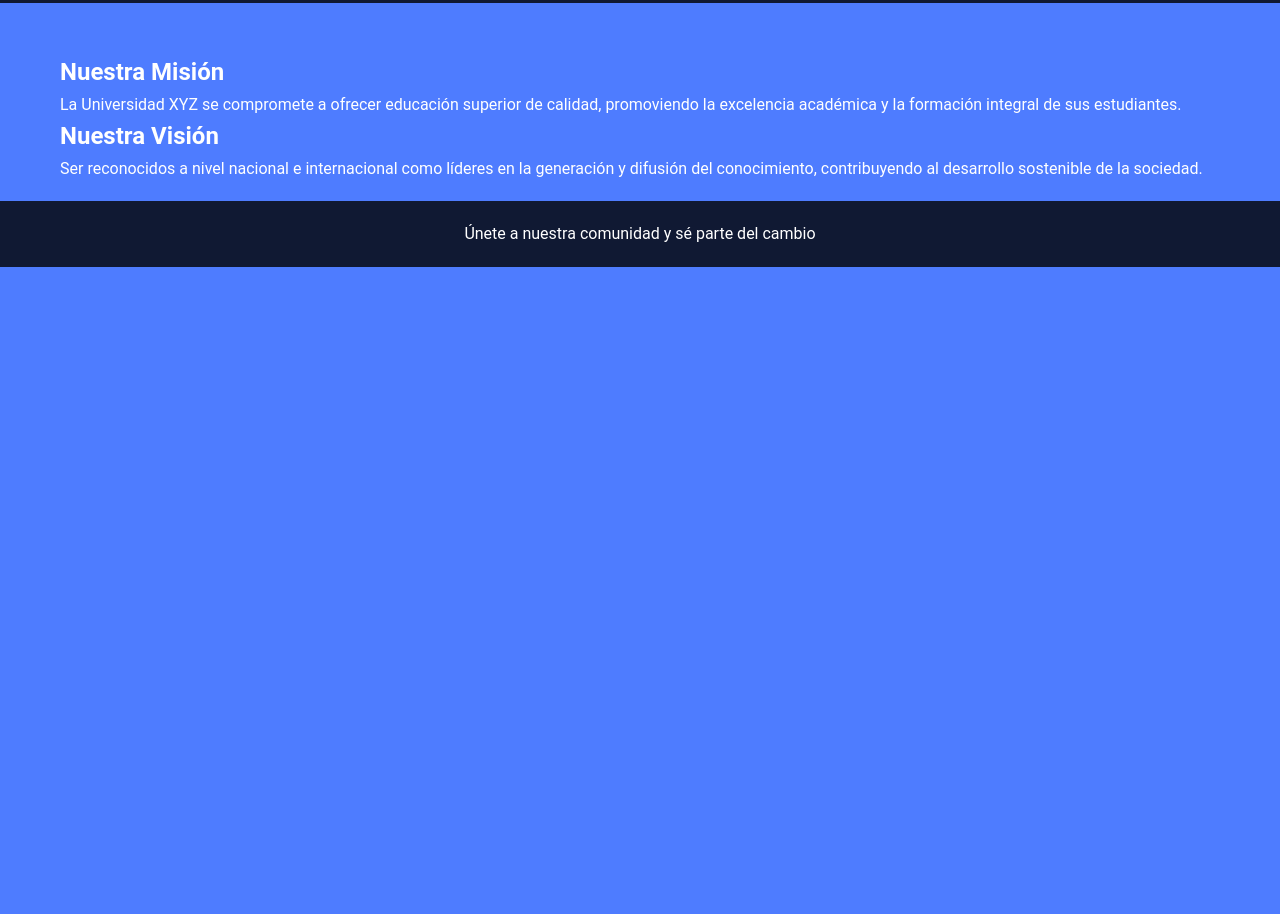
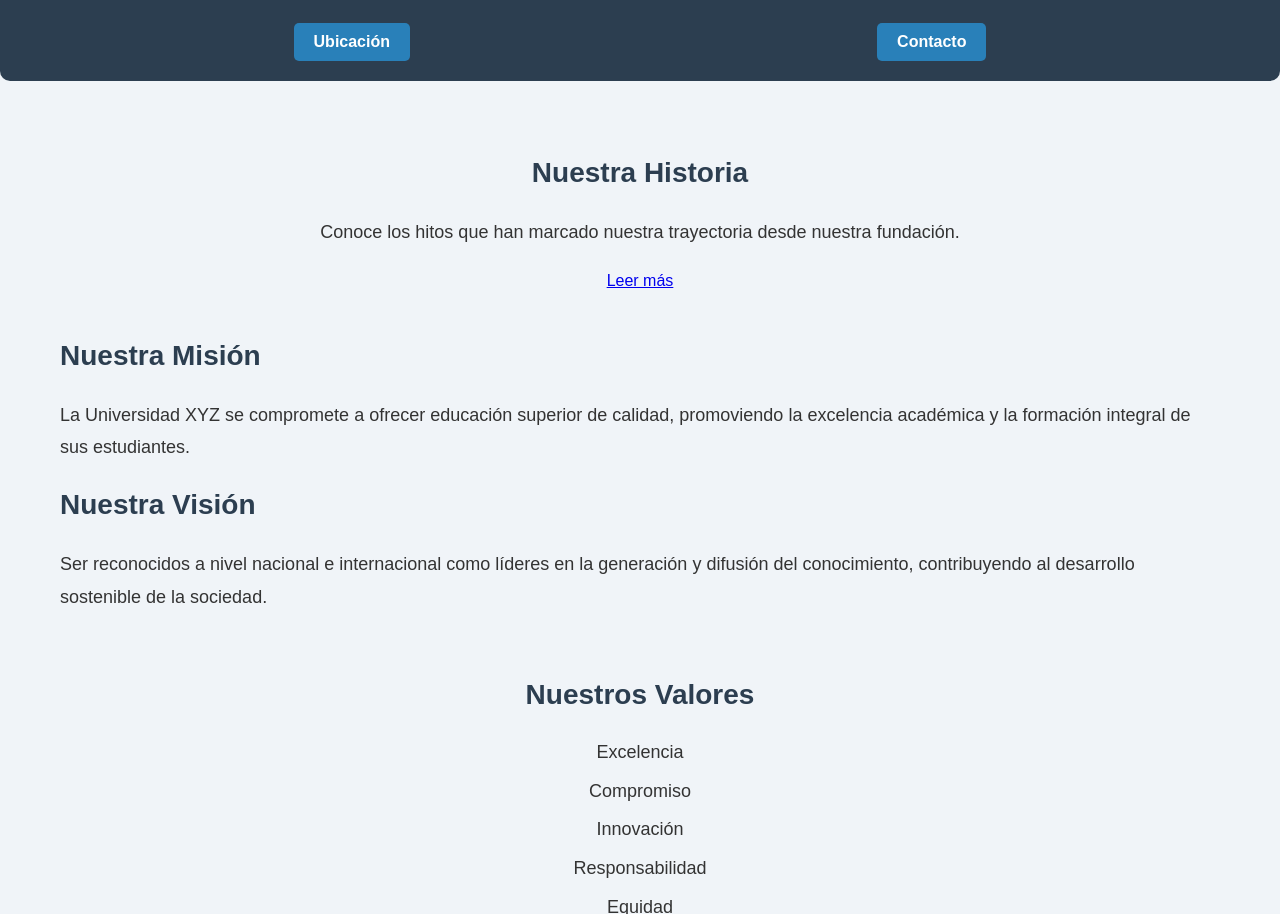
Before and after one commit to LCA19094/Caballero01, a plain HTML site: page acerca_de.html in a window 1280 px wide. Shown: the part 139-1053 px from the top of the page. Before the commit the page ends 800 px from the top, so only its background shows below. Drawn offline with Linux system fonts and the light colour scheme.

Commit message:
Tercera version m3

```diff
--- /dev/null
+++ b/acerca_de.css
@@ -0,0 +1,192 @@
+/* Estilos generales */
+body {
+    font-family: Arial, sans-serif;
+    font-size: 16px;
+    line-height: 1.6;
+    color: #333;
+    background-color: #f0f4f8;
+    transition: background-color 0.3s ease;
+  }
+
+  .container {
+    max-width: 1200px;
+    margin: 0 auto;
+    padding: 0 20px;
+    transition: padding 0.3s ease;
+    display: flex;
+    flex-direction: column;
+    align-items: center;
+  }
+
+  /* Encabezado */
+  .acerca-de-header {
+    background-color: #2c3e50;
+    color: #fff;
+    padding: 20px 0;
+    text-align: center;
+    border-radius: 10px;
+    transition: background-color 0.3s ease, padding 0.3s ease;
+    width: 100%;
+  }
+
+  .acerca-de-header h1 {
+    font-size: 36px;
+    margin-bottom: 10px;
+    transition: font-size 0.3s ease, color 0.3s ease;
+  }
+
+  .acerca-de-header p {
+    font-size: 18px;
+    margin-bottom: 20px;
+    transition: font-size 0.3s ease, color 0.3s ease;
+  }
+
+  .botones-header {
+    text-align: center;
+    transition: transform 0.3s ease;
+    display: flex;
+    justify-content: space-around;
+    width: 100%;
+  }
+
+  .boton-ubicacion,
+  .boton-contacto {
+    display: inline-block;
+    padding: 10px 20px;
+    margin: 0 10px;
+    border: none;
+    border-radius: 5px;
+    font-size: 16px;
+    font-weight: bold;
+    color: #fff;
+    background-color: #2980b9;
+    cursor: pointer;
+    transition: background-color 0.3s ease, transform 0.3s ease, box-shadow 0.3s ease;
+  }
+
+  .boton-ubicacion:hover,
+  .boton-contacto:hover {
+    background-color: #1b4f72;
+    transform: scale(1.1);
+    box-shadow: 0px 10px 20px rgba(0, 0, 0, 0.1);
+  }
+
+  /* Contenido principal */
+  .acerca-de-main {
+    padding: 40px 0;
+    transition: padding 0.3s ease;
+    display: flex;
+    flex-direction: column;
+    align-items: center;
+    width: 100%;
+  }
+
+  .historia,
+  .mision-vision,
+  .valores,
+  .datos-institucionales,
+  .testimonios {
+    margin-bottom: 40px;
+    transition: margin-bottom 0.3s ease;
+    width: 100%;
+    display: flex;
+    flex-direction: column;
+    align-items: center;
+  }
+
+  .historia h2,
+  .mision h2,
+  .vision h2,
+  .valores h2,
+  .datos-institucionales h2,
+  .testimonios h2 {
+    font-size: 28px;
+    margin-bottom: 20px;
+    color: #2c3e50;
+    transition: color 0.3s ease, font-size 0.3s ease;
+  }
+
+  .historia p,
+  .mision p,
+  .vision p {
+    font-size: 18px;
+    line-height: 1.8;
+    margin-bottom: 20px;
+    transition: font-size 0.3s ease, color 0.3s ease;
+  }
+
+  .valores ul,
+  .datos-institucionales ul {
+    list-style: none;
+    display: flex;
+    flex-direction: column;
+    align-items: center;
+    width: 100%;
+  }
+
+  .valores li,
+  .datos-institucionales li {
+    font-size: 18px;
+    margin-bottom: 10px;
+    transition: font-size 0.3s ease, color 0.3s ease;
+  }
+
+  .testimonio {
+    margin-bottom: 20px;
+    padding: 20px;
+    background-color: #ecf0f1;
+    border-radius: 5px;
+    transition: background-color 0.3s ease, box-shadow 0.3s ease;
+    width: 100%;
+  }
+
+  .testimonio:hover {
+    background-color: #bdc3c7;
+    box-shadow: 0px 10px 20px rgba(0, 0, 0, 0.1);
+  }
+
+  .testimonio p {
+    font-size: 18px;
+    margin-bottom: 10px;
+    transition: font-size 0.3s ease, color 0.3s ease;
+  }
+
+  /* Pie de página */
+  .acerca-de-footer {
+    background-color: #2c3e50;
+    color: #fff;
+    padding: 20px 0;
+    text-align: center;
+    border-radius: 10px;
+    transition: background-color 0.3s ease, padding 0.3s ease;
+    width: 100%;
+  }
+
+  .acerca-de-footer p {
+    font-size: 16px;
+    margin-bottom: 10px;
+    transition: font-size 0.3s ease, color 0.3s ease;
+  }
+
+  .redes-sociales {
+    margin-top: 20px;
+    transition: margin-top 0.3s ease;
+    display: flex;
+    justify-content: center;
+    width: 100%;
+  }
+
+  .redes-sociales a {
+    display: inline-block;
+    margin-right: 10px;
+    transition: transform 0.3s ease, box-shadow 0.3s ease;
+  }
+
+  .redes-sociales a:hover {
+    transform: scale(1.2);
+    box-shadow: 0px 10px 20px rgba(0, 0, 0, 0.1);
+  }
+
+  .redes-sociales a:last-child {
+    margin-right: 0;
+  }
--- a/acerca_de.html
+++ b/acerca_de.html
@@ -4,30 +4,80 @@
   <meta charset="UTF-8">
   <meta name="viewport" content="width=device-width, initial-scale=1.0">
   <title>Acerca de - Universidad XYZ</title>
-  <link rel="stylesheet" href="style.css">
-</head>
+  <link rel="stylesheet" href="style.css"></head>
+  <link rel="stylesheet" href="acerca_de.css"></head>
 <body>
   <header class="acerca-de-header">
     <div class="container">
-      <h1>Acerca de Universidad XYZ</h1>
+      <a href="index.html"><img src="logo-universidad.png" alt="Logo Universidad XYZ" class="logo"></a>
+      <h1>Acerca de</h1>
       <p>Descubre nuestra historia, misión y visión</p>
-      <button class="boton-ubicacion">Ubicación</button>
+      <div class="botones-header">
+        <button class="boton-ubicacion">Ubicación</button>
+        <button class="boton-contacto">Contacto</a>
+      </div>
     </div>
   </header>
   <main class="acerca-de-main">
     <div class="container">
-      <section class="acerca-de">
-        <h2>Nuestra Misión</h2>
-        <p>La Universidad XYZ se compromete a ofrecer educación superior de calidad, promoviendo la excelencia académica y la formación integral de sus estudiantes.</p>
-        <h2>Nuestra Visión</h2>
-        <p>Ser reconocidos a nivel nacional e internacional como líderes en la generación y difusión del conocimiento, contribuyendo al desarrollo sostenible de la sociedad.</p>
+      <section class="historia">
+        <h2>Nuestra Historia</h2>
+        <p>Conoce los hitos que han marcado nuestra trayectoria desde nuestra fundación.</p>
+        <a href="historia.html" class="boton-ver-mas">Leer más</a>
+      </section>
+      <section class="mision-vision">
+        <div class="mision">
+          <h2>Nuestra Misión</h2>
+          <p>La Universidad XYZ se compromete a ofrecer educación superior de calidad, promoviendo la excelencia académica y la formación integral de sus estudiantes.</p>
+        </div>
+        <div class="vision">
+          <h2>Nuestra Visión</h2>
+          <p>Ser reconocidos a nivel nacional e internacional como líderes en la generación y difusión del conocimiento, contribuyendo al desarrollo sostenible de la sociedad.</p>
+        </div>
+      </section>
+      <section class="valores">
+        <h2>Nuestros Valores</h2>
+        <ul>
+          <li>Excelencia</li>
+          <li>Compromiso</li>
+          <li>Innovación</li>
+          <li>Responsabilidad</li>
+          <li>Equidad</li>
+        </ul>
+      </section>
+      <section class="datos-institucionales">
+        <h2>Datos Institucionales</h2>
+        <ul>
+          <li>Rector: Dr. Juan Pérez</li>
+          <li>Fundación: 1990</li>
+          <li>Facultades: 5</li>
+          <li>Estudiantes: 10.000</li>
+          <li>Ubicación: Ciudad, País</li>
+        </ul>
+      </section>
+      <section class="testimonios">
+        <h2>Testimonios de nuestros estudiantes</h2>
+        <div class="testimonio">
+          <p>"La Universidad XYZ me ha brindado la oportunidad de formarme como un profesional íntegro y preparado para afrontar los desafíos del mundo actual."</p>
+          <p>- Ana García, Graduada en Ingeniería</p>
+        </div>
+        <div class="testimonio">
+          <p>"Los profesores de la Universidad XYZ son apasionados por su trabajo y están comprometidos con el éxito de sus estudiantes."</p>
+          <p>- Carlos López, Estudiante de Derecho</p>
+        </div>
       </section>
     </div>
   </main>
   <footer class="acerca-de-footer">
     <div class="container">
-      <p>Únete a nuestra comunidad y sé parte del cambio</p>
+      <p>© 2024 Universidad XYZ. Todos los derechos reservados.</p>
+      <div class="redes-sociales">
+        <a href="#"><img src="icono-facebook.png" alt="Facebook"></a>
+        <a href="#"><img src="icono-twitter.png" alt="Twitter"></a>
+        <a href="#"><img src="icono-instagram.png" alt="Instagram"></a>
+      </div>
     </div>
   </footer>
+  <script src="main.js"></script>
 </body>
 </html>
```
Also changed, not shown: docentes.html (+1 -0 lines), programas_academicos.html (+1 -0 lines).
